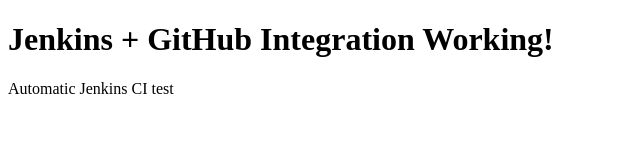
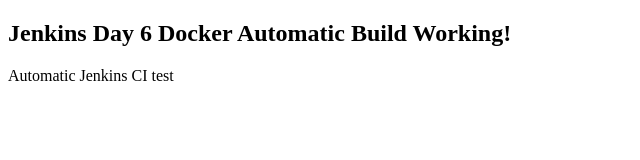
Before and after one commit to piyushdevops410/jenkins-day2-github, a plain HTML site: page index.html in a window 1280 px wide. Shown: the whole page, without its empty margins (0-640 px from the left). Drawn offline with Linux system fonts and the light colour scheme.

Commit message:
Test Day 6 automatic Docker build

```diff
--- a/index.html
+++ b/index.html
@@ -4,7 +4,7 @@
     <title>Jenkins Day 6</title>
 </head>
 <body>
-    <h1>Jenkins + GitHub Integration Working!</h1>
+    <h2>Jenkins Day 6 Docker Automatic Build Working!</h2>
 </body>
 </html>
 Automatic Jenkins CI test
```
